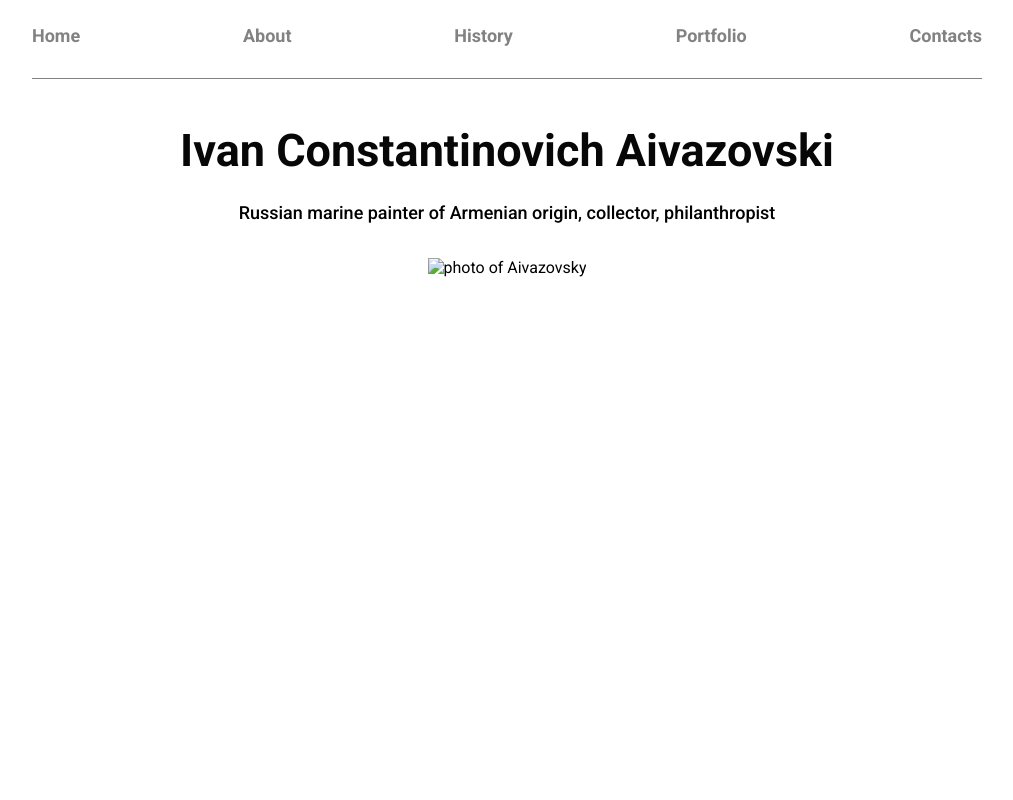
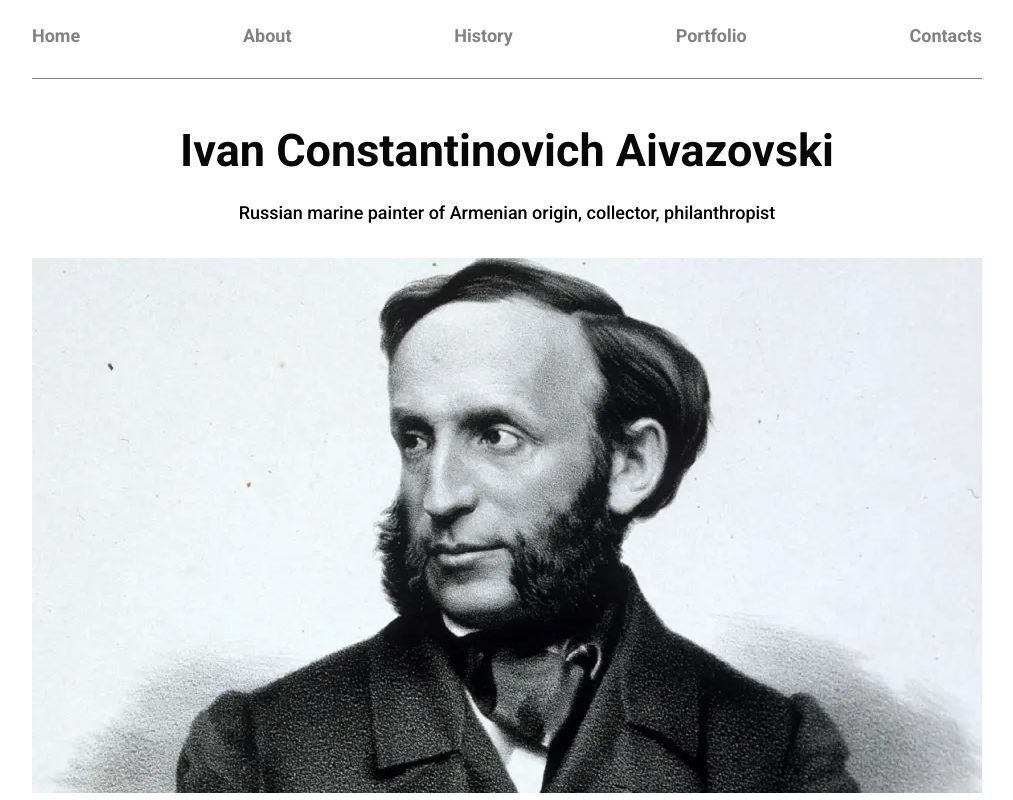
Before and after one commit to gotsevdaniil0-hub/aivazovski_page, a plain HTML site: page index.html in a window 1280 px wide. Shown: the whole page, without its empty margins (133-1146 px from the left). Drawn offline with Linux system fonts and the light colour scheme; the site is published under a folder, as on GitHub Pages, so addresses that start at the root find nothing.

Commit message:
image path fixed

```diff
--- a/index.html
+++ b/index.html
@@ -39,7 +39,7 @@
             <div class="container">
                 <h1 class="home-title" aria-label="title">Ivan Constantinovich Aivazovski</h1>
                 <p class="home-description" aria-label="description">Russian marine painter of Armenian origin, collector, philanthropist</p>
-                <img src="/assets/webp/Home.webp" alt="photo of Aivazovsky" class="home-img">
+                <img src="assets/webp/Home.webp" alt="photo of Aivazovsky" class="home-img">
             </div>
         </section>
     </main>
```
